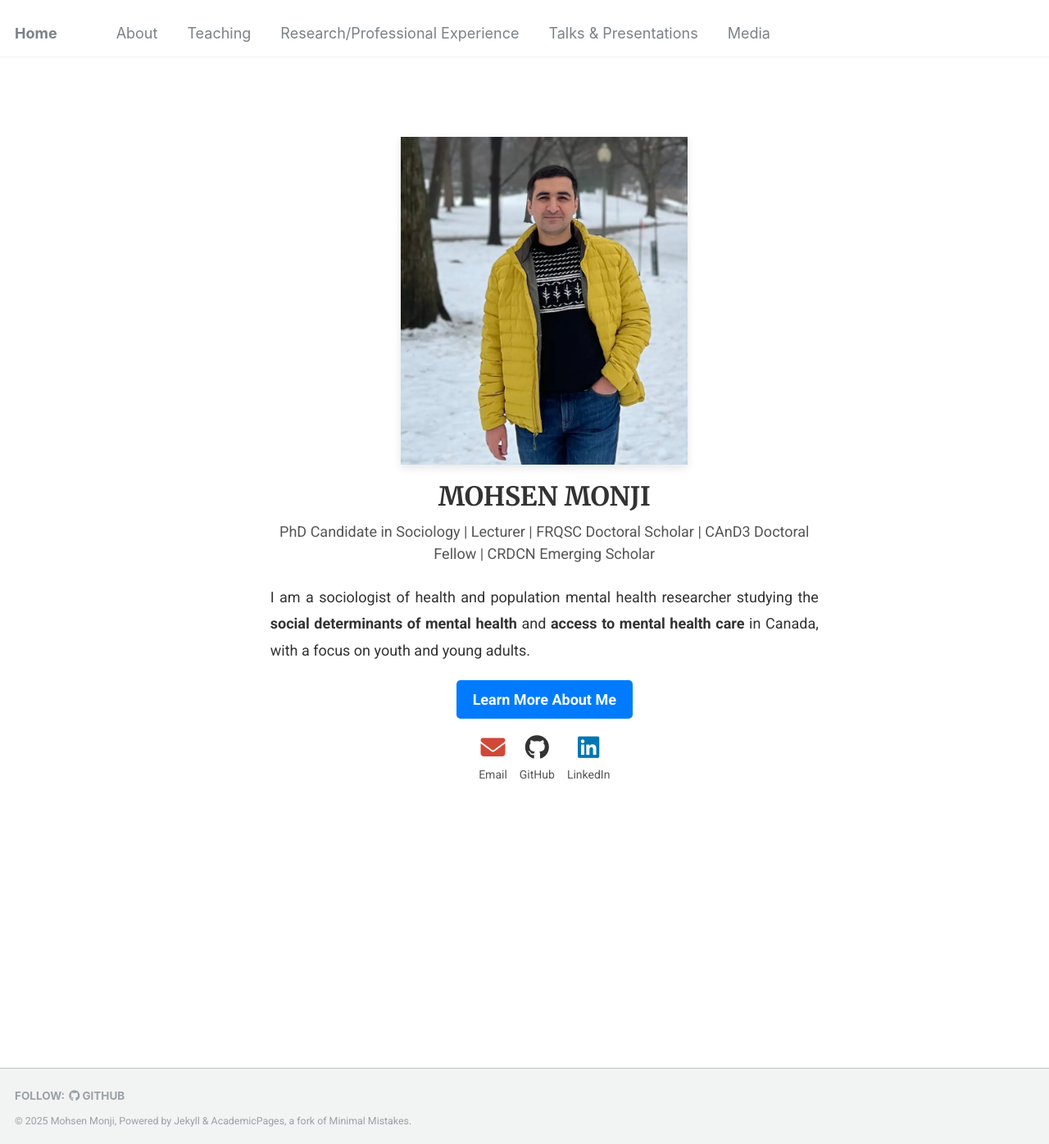
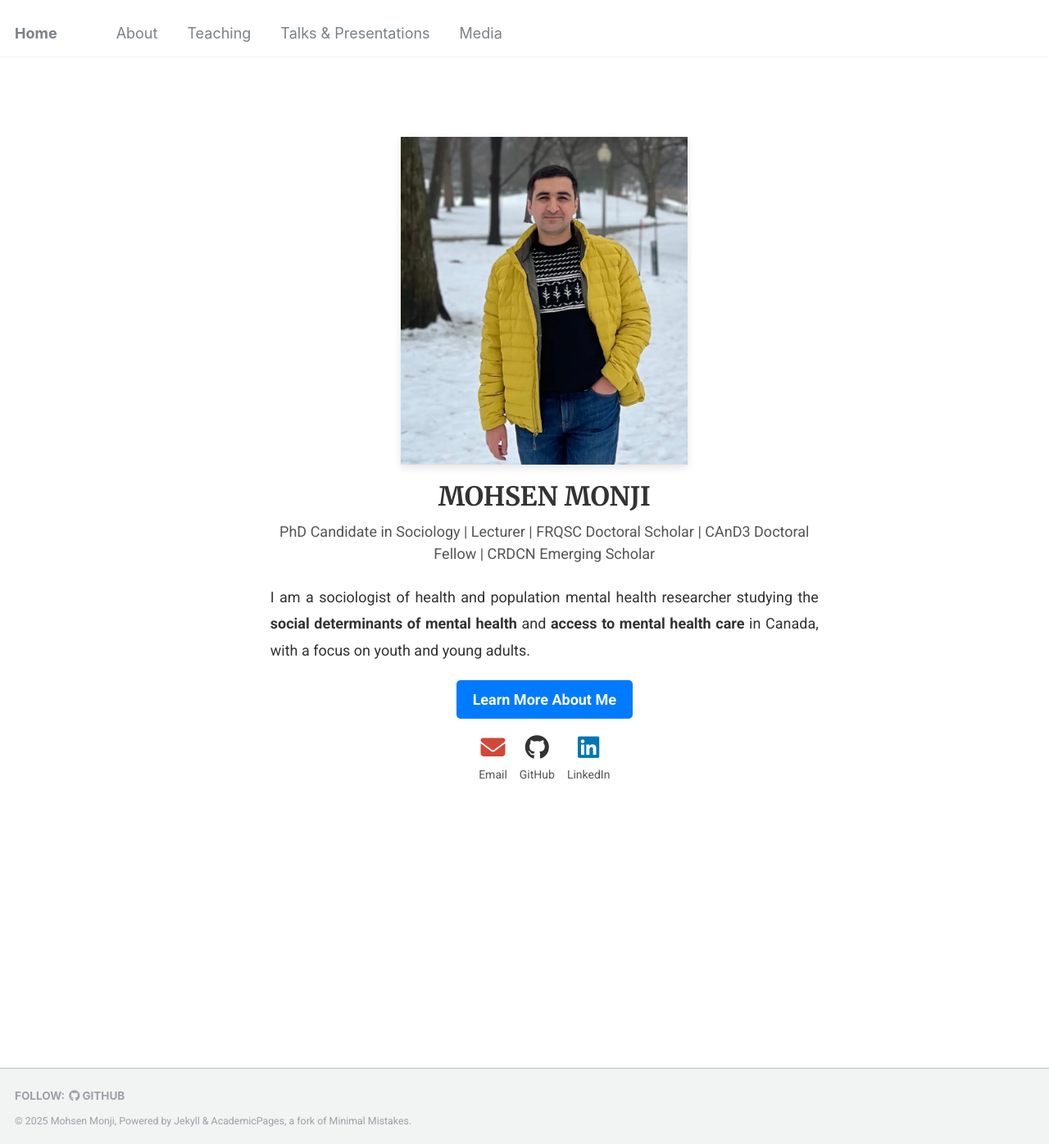
Before and after one commit to Mohsnmonji/mohsnmonji.github.io, a Jekyll site: the page built from _pages/front.md, in a window 1280 px wide and 1396 px high. Shown: the whole window at 82% size. Built offline with Jekyll 4.4.1, drawn with Linux system fonts in a browser that asks for light colours.

Commit message:
Update navigation.yml

```diff
--- a/_data/navigation.yml
+++ b/_data/navigation.yml
@@ -9,8 +9,6 @@ main:
     url: /about-me/
   - title: "Teaching"
     url: /teaching/
-  - title: "Research/Professional Experience"
-    url: /curriculum/
   - title: "Talks & Presentations"
     url: /talks/
   - title: "Media"
```
